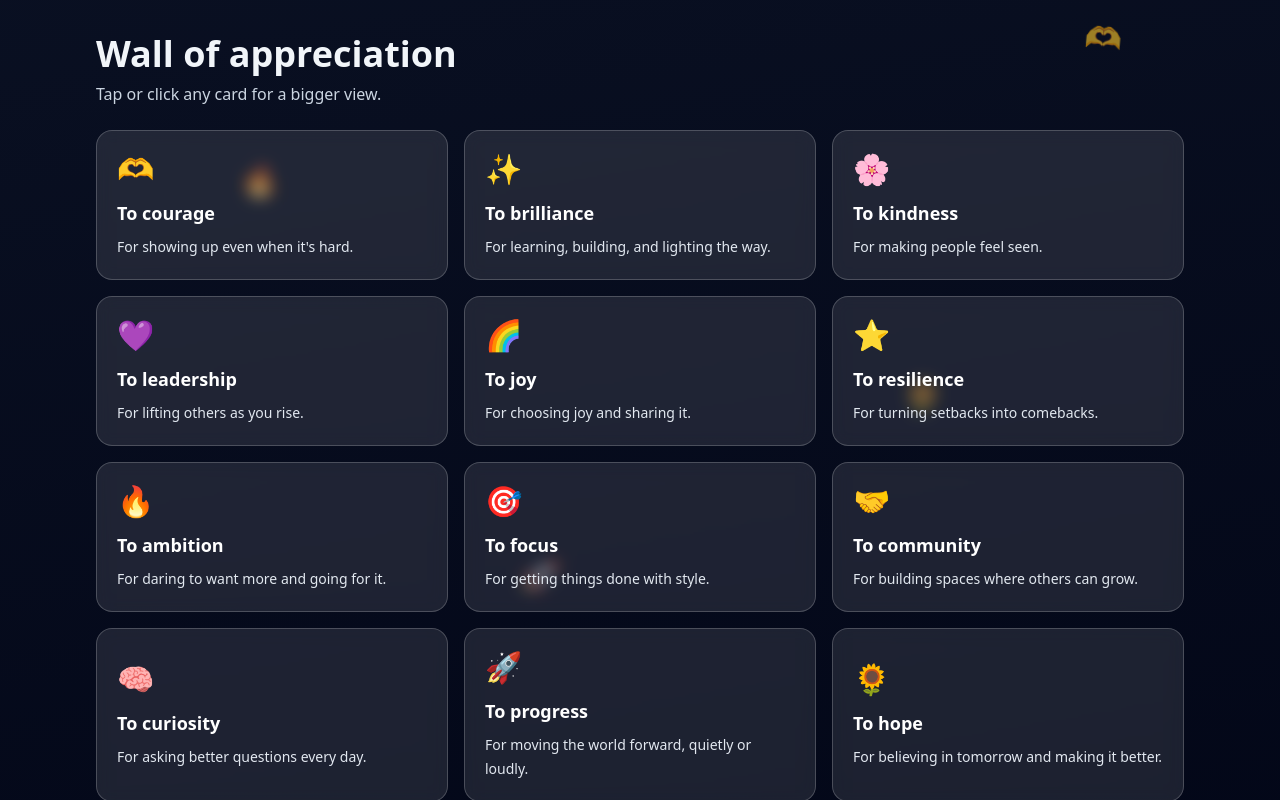
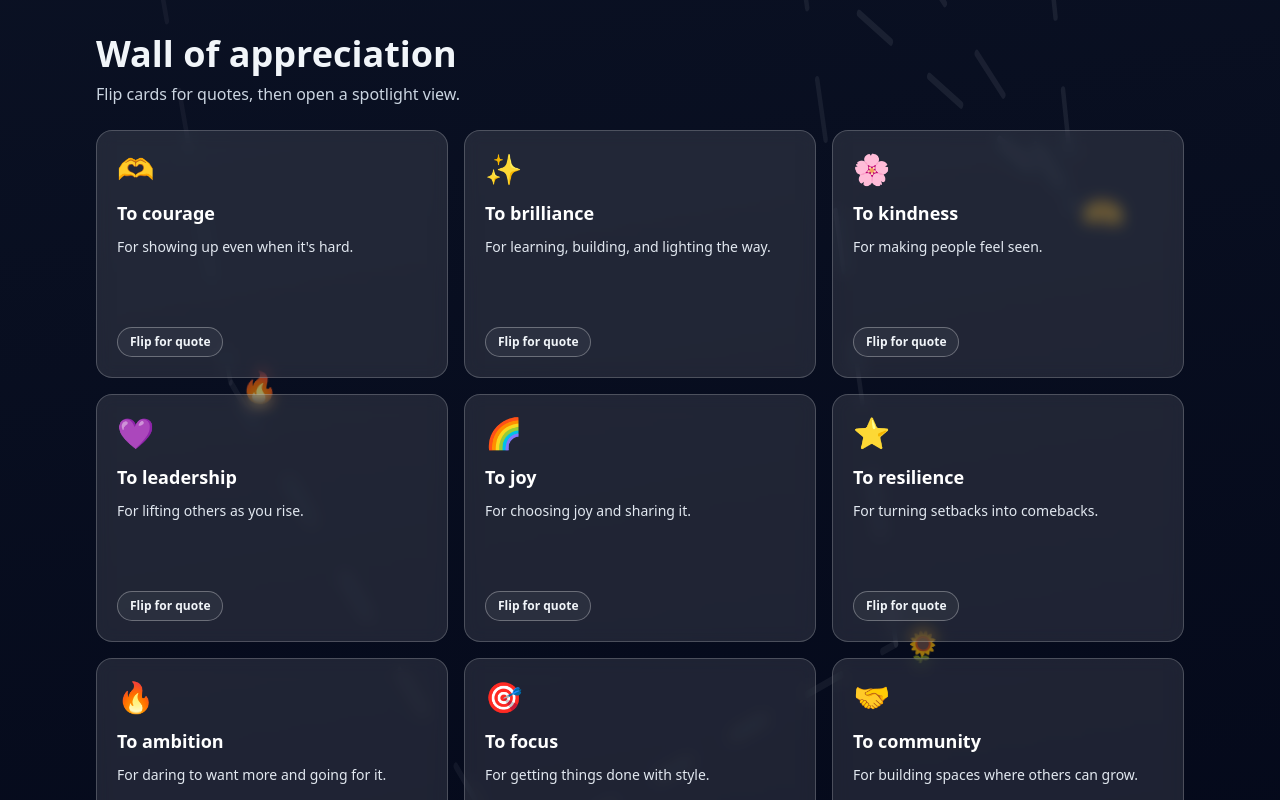
Before and after one commit to amanverasia/womens-day, a Next.js app: page / in a window 1280 px wide. Shown: the part 840-1640 px from the top of the page. Built offline with nearby package versions, Linux system fonts and the light colour scheme.

Commit message:
Add constellation lines, flip cards, and copy confetti burst

```diff
--- a/app/page.tsx
+++ b/app/page.tsx
@@ -8,6 +8,7 @@ type Note = {
   emoji: string;
   title: string;
   body: string;
+  quote: string;
 };
 
 type ThemeKey = "midnight" | "sunrise" | "ocean";
@@ -18,19 +19,91 @@ type TimelineStep = {
   body: string;
 };
 
+type ConfettiPiece = {
+  id: number;
+  burst: number;
+  left: number;
+  size: number;
+  duration: number;
+  delay: number;
+  drift: number;
+  rotate: number;
+  color: string;
+};
+
 const notes: Note[] = [
-  { emoji: "🫶", title: "To courage", body: "For showing up even when it's hard." },
-  { emoji: "✨", title: "To brilliance", body: "For learning, building, and lighting the way." },
-  { emoji: "🌸", title: "To kindness", body: "For making people feel seen." },
-  { emoji: "💜", title: "To leadership", body: "For lifting others as you rise." },
-  { emoji: "🌈", title: "To joy", body: "For choosing joy and sharing it." },
-  { emoji: "⭐", title: "To resilience", body: "For turning setbacks into comebacks." },
-  { emoji: "🔥", title: "To ambition", body: "For daring to want more and going for it." },
-  { emoji: "🎯", title: "To focus", body: "For getting things done with style." },
-  { emoji: "🤝", title: "To community", body: "For building spaces where others can grow." },
-  { emoji: "🧠", title: "To curiosity", body: "For asking better questions every day." },
-  { emoji: "🚀", title: "To progress", body: "For moving the world forward, quietly or loudly." },
-  { emoji: "🌻", title: "To hope", body: "For believing in tomorrow and making it better." },
+  {
+    emoji: "🫶",
+    title: "To courage",
+    body: "For showing up even when it's hard.",
+    quote: "Courage doesn't need noise. It just needs one honest step.",
+  },
+  {
+    emoji: "✨",
+    title: "To brilliance",
+    body: "For learning, building, and lighting the way.",
+    quote: "Brilliance grows when curiosity meets consistency.",
+  },
+  {
+    emoji: "🌸",
+    title: "To kindness",
+    body: "For making people feel seen.",
+    quote: "Kindness is a quiet superpower with lasting impact.",
+  },
+  {
+    emoji: "💜",
+    title: "To leadership",
+    body: "For lifting others as you rise.",
+    quote: "Real leadership creates more leaders, not followers.",
+  },
+  {
+    emoji: "🌈",
+    title: "To joy",
+    body: "For choosing joy and sharing it.",
+    quote: "Joy is a brave choice, especially on hard days.",
+  },
+  {
+    emoji: "⭐",
+    title: "To resilience",
+    body: "For turning setbacks into comebacks.",
+    quote: "Resilience is a thousand tiny restarts.",
+  },
+  {
+    emoji: "🔥",
+    title: "To ambition",
+    body: "For daring to want more and going for it.",
+    quote: "Ambition is vision plus the courage to begin.",
+  },
+  {
+    emoji: "🎯",
+    title: "To focus",
+    body: "For getting things done with style.",
+    quote: "Focus turns effort into meaningful momentum.",
+  },
+  {
+    emoji: "🤝",
+    title: "To community",
+    body: "For building spaces where others can grow.",
+    quote: "Community is built by people who make room for others.",
+  },
+  {
+    emoji: "🧠",
+    title: "To curiosity",
+    body: "For asking better questions every day.",
+    quote: "Curiosity is how tomorrow gets invented.",
+  },
+  {
+    emoji: "🚀",
+    title: "To progress",
+    body: "For moving the world forward, quietly or loudly.",
+    quote: "Progress is often quiet, then suddenly undeniable.",
+  },
+  {
+    emoji: "🌻",
+    title: "To hope",
+    body: "For believing in tomorrow and making it better.",
+    quote: "Hope is not waiting. Hope is building.",
+  },
 ];
 
 const timelineSteps: TimelineStep[] = [
@@ -49,6 +122,20 @@ const floatingBits = [
   { emoji: "🌻", top: "68%", left: "70%", delay: 0.2 },
   { emoji: "🚀", top: "78%", left: "40%", delay: 0.9 },
 ];
+
+const constellationPairs = [
+  [0, 3],
+  [3, 5],
+  [5, 7],
+  [7, 6],
+  [6, 2],
+  [2, 1],
+  [1, 4],
+  [4, 0],
+  [2, 4],
+] as const;
+
+const confettiPalette = ["#f9a8d4", "#c4b5fd", "#67e8f9", "#fde68a", "#fca5a5", "#86efac"];
 
 const themeOrder: ThemeKey[] = ["midnight", "sunrise", "ocean"];
 
@@ -123,6 +210,45 @@ function usePrefersReducedMotion() {
 function FloatingBits({ reducedMotion }: { reducedMotion: boolean }) {
   return (
     <div aria-hidden className="pointer-events-none absolute inset-0 overflow-hidden">
+      <svg className="absolute inset-0 h-full w-full opacity-40" viewBox="0 0 100 100" preserveAspectRatio="none">
+        {constellationPairs.map(([from, to], index) => {
+          const fromBit = floatingBits[from];
+          const toBit = floatingBits[to];
+
+          return (
+            <motion.line
+              key={`${from}-${to}`}
+              x1={fromBit.left}
+              y1={fromBit.top}
+              x2={toBit.left}
+              y2={toBit.top}
+              stroke="rgba(226,232,240,0.45)"
+              strokeWidth="0.35"
+              strokeLinecap="round"
+              strokeDasharray="2.8 3.4"
+              animate={
+                reducedMotion
+                  ? undefined
+                  : {
+                      strokeOpacity: [0.22, 0.45, 0.22],
+                      strokeDashoffset: [0, -8],
+                    }
+              }
+              transition={
+                reducedMotion
+                  ? undefined
+                  : {
+                      duration: 6 + index * 0.45,
+                      delay: index * 0.2,
+                      ease: "linear",
+                      repeat: Number.POSITIVE_INFINITY,
+                    }
+              }
+            />
+          );
+        })}
+      </svg>
+
       {floatingBits.map((item, index) => (
         <span
           key={`${item.emoji}-${index}`}
@@ -152,9 +278,39 @@ export default function Home() {
   const [selectedNote, setSelectedNote] = useState<Note | null>(null);
   const [copyStatus, setCopyStatus] = useState<"idle" | "copied" | "error">("idle");
   const [activeTheme, setActiveTheme] = useState<ThemeKey>("midnight");
+  const [flippedCards, setFlippedCards] = useState<Record<number, boolean>>({});
+  const [confettiPieces, setConfettiPieces] = useState<ConfettiPiece[]>([]);
   const closeButtonRef = useRef<HTMLButtonElement>(null);
+  const confettiBurstRef = useRef(0);
   const modalTitleId = useMemo(() => "note-modal-title", []);
   const currentTheme = themes[activeTheme];
+
+  const toggleCard = useCallback((index: number) => {
+    setFlippedCards((previous) => ({ ...previous, [index]: !previous[index] }));
+  }, []);
+
+  const launchConfetti = useCallback(() => {
+    if (prefersReducedMotion) return;
+
+    const burst = confettiBurstRef.current++;
+    const pieces = Array.from({ length: 30 }, (_, index) => ({
+      id: burst * 100 + index,
+      burst,
+      left: 10 + Math.random() * 80,
+      size: 6 + Math.random() * 8,
+      duration: 1300 + Math.random() * 700,
+      delay: Math.random() * 220,
+      drift: (Math.random() - 0.5) * 240,
+      rotate: 220 + Math.random() * 360,
+      color: confettiPalette[Math.floor(Math.random() * confettiPalette.length)],
+    }));
+
+    setConfettiPieces((previous) => [...previous, ...pieces]);
+
+    window.setTimeout(() => {
+      setConfettiPieces((previous) => previous.filter((piece) => piece.burst !== burst));
+    }, 2300);
+  }, [prefersReducedMotion]);
 
   const copyLink = useCallback(async () => {
     const shareText =
@@ -164,12 +320,13 @@ export default function Home() {
     try {
       await navigator.clipboard.writeText(shareText);
       setCopyStatus("copied");
+      launchConfetti();
     } catch {
       setCopyStatus("error");
     }
 
     window.setTimeout(() => setCopyStatus("idle"), 2500);
-  }, []);
+  }, [launchConfetti]);
 
   useEffect(() => {
     if (!selectedNote) return;
@@ -203,6 +360,27 @@ export default function Home() {
         transition={{ duration: prefersReducedMotion ? 0 : 0.6 }}
       />
       <FloatingBits reducedMotion={prefersReducedMotion} />
+
+      <div aria-hidden className="pointer-events-none absolute inset-0 z-30 overflow-hidden">
+        {confettiPieces.map((piece) => (
+          <span
+            key={piece.id}
+            className="confetti-bit absolute -top-8 rounded-sm"
+            style={
+              {
+                left: `${piece.left}%`,
+                width: `${piece.size}px`,
+                height: `${Math.max(4, piece.size * 0.56)}px`,
+                backgroundColor: piece.color,
+                "--confetti-drift": `${piece.drift}px`,
+                "--confetti-rotate": `${piece.rotate}deg`,
+                "--confetti-duration": `${piece.duration}ms`,
+                animationDelay: `${piece.delay}ms`,
+              } as CSSProperties
+            }
+          />
+        ))}
+      </div>
 
       <div className="relative mx-auto max-w-6xl px-4 pb-14 pt-10 sm:px-6 lg:px-8 lg:pt-14">
         <motion.section
@@ -351,29 +529,73 @@ export default function Home() {
             transition={{ duration: prefersReducedMotion ? 0 : 0.4, delay: 0.18 }}
           >
             <h2 className="text-3xl font-bold sm:text-4xl">Wall of appreciation</h2>
-            <p className="mt-2 text-slate-300">Tap or click any card for a bigger view.</p>
+            <p className="mt-2 text-slate-300">Flip cards for quotes, then open a spotlight view.</p>
           </motion.div>
 
           <div className="grid gap-4 sm:grid-cols-2 lg:grid-cols-3">
-            {notes.map((note, index) => (
-              <motion.button
+            {notes.map((note, index) => {
+              const isFlipped = Boolean(flippedCards[index]);
+
+              return (
+                <motion.article
                   key={note.title}
-                type="button"
-                onClick={() => setSelectedNote(note)}
-                className={`group rounded-2xl border border-white/20 bg-white/10 p-5 text-left backdrop-blur focus-visible:outline-none focus-visible:ring-2 focus-visible:ring-offset-2 focus-visible:ring-offset-slate-950 ${currentTheme.focusRing}`}
-                whileHover={prefersReducedMotion ? undefined : { y: -6, scale: 1.01 }}
-                whileTap={prefersReducedMotion ? undefined : { scale: 0.99 }}
+                  className="relative min-h-[248px] [perspective:1200px]"
                   initial={prefersReducedMotion ? false : { opacity: 0, y: 22, scale: 0.985 }}
                   animate={prefersReducedMotion ? undefined : { opacity: 1, y: 0, scale: 1 }}
                   transition={{ duration: prefersReducedMotion ? 0 : 0.42, delay: 0.36 + index * 0.05 }}
+                  whileHover={prefersReducedMotion ? undefined : { y: -4, scale: 1.005 }}
+                >
+                  <div
+                    className={`relative h-full w-full [transform-style:preserve-3d] transition-transform ${
+                      prefersReducedMotion ? "duration-0" : "duration-500"
+                    } ${isFlipped ? "[transform:rotateY(180deg)]" : ""}`}
+                  >
+                    <div
+                      className={`absolute inset-0 flex flex-col rounded-2xl border border-white/20 bg-white/10 p-5 backdrop-blur [backface-visibility:hidden] focus-within:ring-2 focus-within:ring-offset-2 focus-within:ring-offset-slate-950 ${currentTheme.focusRing}`}
                     >
                       <p className="text-3xl" aria-hidden>
                         {note.emoji}
                       </p>
                       <h3 className={`mt-3 text-lg font-semibold text-white ${currentTheme.cardHover}`}>{note.title}</h3>
                       <p className="mt-2 text-sm leading-6 text-slate-200">{note.body}</p>
-              </motion.button>
-            ))}
+                      <button
+                        type="button"
+                        onClick={() => toggleCard(index)}
+                        className={`mt-auto self-start rounded-full border border-white/30 bg-white/5 px-3 py-1.5 text-xs font-semibold text-slate-100 transition hover:bg-white/15 focus-visible:outline-none focus-visible:ring-2 focus-visible:ring-offset-2 focus-visible:ring-offset-slate-950 ${currentTheme.focusRing}`}
+                        aria-pressed={isFlipped}
+                      >
+                        Flip for quote
+                      </button>
+                    </div>
+
+                    <div
+                      className={`absolute inset-0 flex flex-col rounded-2xl border border-white/25 bg-slate-900/90 p-5 [backface-visibility:hidden] [transform:rotateY(180deg)] focus-within:ring-2 focus-within:ring-offset-2 focus-within:ring-offset-slate-950 ${currentTheme.focusRing}`}
+                    >
+                      <p className="text-xs uppercase tracking-[0.2em] text-slate-300">Back Side</p>
+                      <p className={`mt-3 text-lg font-semibold ${currentTheme.accentHeading}`}>{note.title}</p>
+                      <p className="mt-2 text-sm leading-6 text-slate-100">{note.quote}</p>
+
+                      <div className="mt-auto flex flex-wrap gap-2">
+                        <button
+                          type="button"
+                          onClick={() => toggleCard(index)}
+                          className={`rounded-full border border-white/30 px-3 py-1.5 text-xs font-semibold text-slate-100 transition hover:bg-white/10 focus-visible:outline-none focus-visible:ring-2 focus-visible:ring-offset-2 focus-visible:ring-offset-slate-950 ${currentTheme.focusRing}`}
+                        >
+                          Back
+                        </button>
+                        <button
+                          type="button"
+                          onClick={() => setSelectedNote(note)}
+                          className={`rounded-full px-3 py-1.5 text-xs font-semibold transition focus-visible:outline-none focus-visible:ring-2 focus-visible:ring-offset-2 focus-visible:ring-offset-slate-950 ${currentTheme.accentButton} ${currentTheme.focusRing}`}
+                        >
+                          Open spotlight
+                        </button>
+                      </div>
+                    </div>
+                  </div>
+                </motion.article>
+              );
+            })}
           </div>
         </section>
 
```
Also changed, not shown: app/globals.css (+24 -0 lines). Lines whose indentation alone changed are shown as unchanged.
